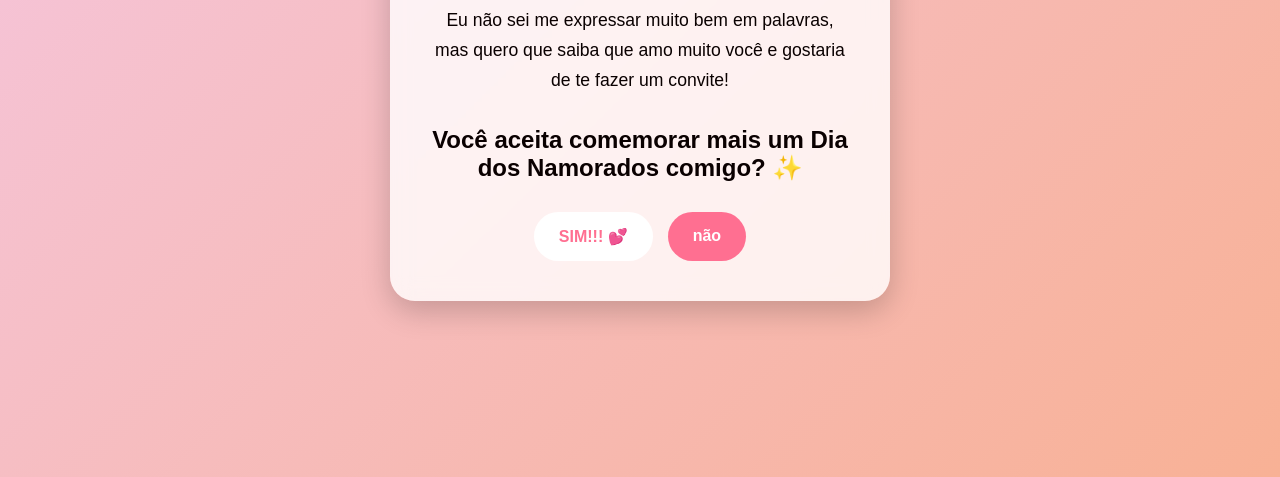
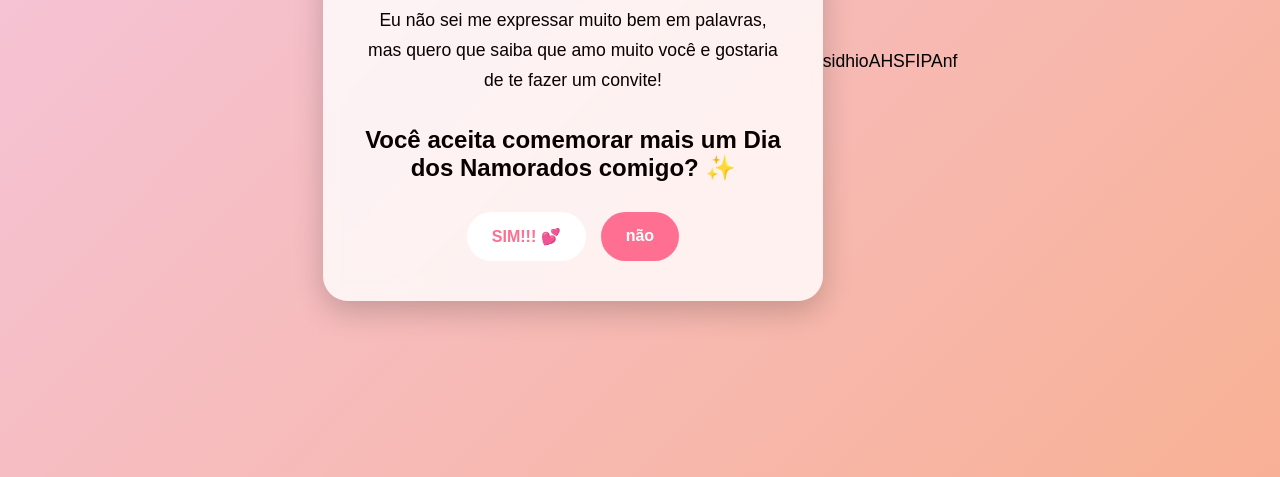
Before and after one commit to Aeska-Emanuele/html-e-css, a plain HTML site: page Projetos/Surpresa/index.html in a window 1280 px wide. Shown: the part 323-800 px from the top of the page. Drawn offline with Linux system fonts and the light colour scheme.

Commit message:
atualizado

```diff
--- a/Projetos/Surpresa/index.html
+++ b/Projetos/Surpresa/index.html
@@ -264,5 +264,9 @@
 
 </script>
 
+
+
+<p> sidhioAHSFIPAnf</p>
+
 </body>
 </html>
```
